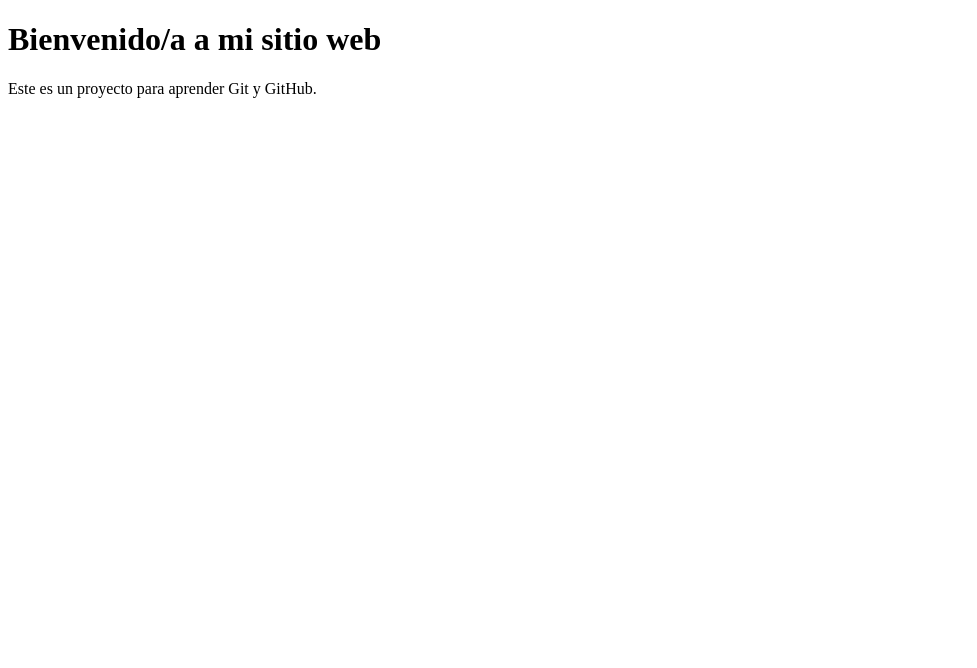
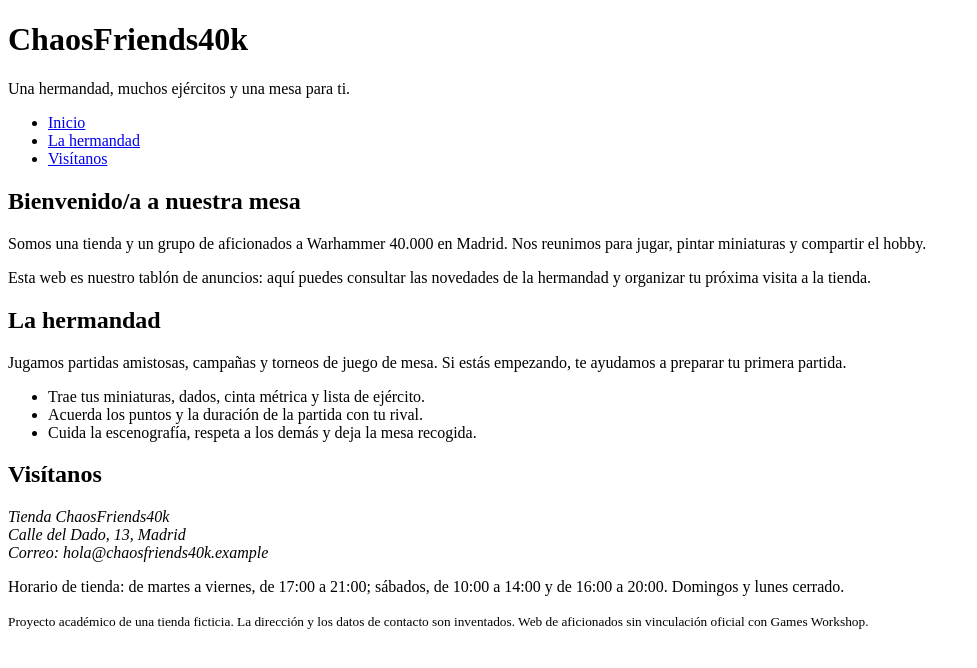
Before and after one commit to Dmillan-dev/ChaosFriends40k, a plain HTML site: page index.html in a window 1280 px wide. Shown: the whole page, without its empty margins (0-977 px from the left). Drawn offline with Linux system fonts and the light colour scheme.

Commit message:
Añadir menú de navegación y presentación de la hermandad

```diff
--- a/index.html
+++ b/index.html
@@ -3,10 +3,55 @@
 <head>
     <meta charset="UTF-8">
     <meta name="viewport" content="width=device-width, initial-scale=1.0">
-    <title>Mi Proyecto Web</title>
+    <title>ChaosFriends40k | Hermandad de Warhammer 40.000</title>
 </head>
 <body>
-    <h1>Bienvenido/a a mi sitio web</h1>
-    <p>Este es un proyecto para aprender Git y GitHub.</p>
+    <header>
+        <h1>ChaosFriends40k</h1>
+        <p>Una hermandad, muchos ejércitos y una mesa para ti.</p>
+        <nav aria-label="Menú principal">
+            <ul>
+                <li><a href="#inicio">Inicio</a></li>
+                <li><a href="#hermandad">La hermandad</a></li>
+                <li><a href="#visitanos">Visítanos</a></li>
+            </ul>
+        </nav>
+    </header>
+
+    <main>
+        <section id="inicio">
+            <h2>Bienvenido/a a nuestra mesa</h2>
+            <p>Somos una tienda y un grupo de aficionados a Warhammer 40.000 en Madrid.
+                Nos reunimos para jugar, pintar miniaturas y compartir el hobby.</p>
+            <p>Esta web es nuestro tablón de anuncios: aquí puedes consultar las novedades
+                de la hermandad y organizar tu próxima visita a la tienda.</p>
+        </section>
+
+        <section id="hermandad">
+            <h2>La hermandad</h2>
+            <p>Jugamos partidas amistosas, campañas y torneos de juego de mesa.
+                Si estás empezando, te ayudamos a preparar tu primera partida.</p>
+            <ul>
+                <li>Trae tus miniaturas, dados, cinta métrica y lista de ejército.</li>
+                <li>Acuerda los puntos y la duración de la partida con tu rival.</li>
+                <li>Cuida la escenografía, respeta a los demás y deja la mesa recogida.</li>
+            </ul>
+        </section>
+
+        <section id="visitanos">
+            <h2>Visítanos</h2>
+            <address>
+                Tienda ChaosFriends40k<br>
+                Calle del Dado, 13, Madrid<br>
+                Correo: hola@chaosfriends40k.example
+            </address>
+            <p>Horario de tienda: de martes a viernes, de 17:00 a 21:00;
+                sábados, de 10:00 a 14:00 y de 16:00 a 20:00.
+                Domingos y lunes cerrado.</p>
+            <p><small>Proyecto académico de una tienda ficticia. La dirección y los datos
+                de contacto son inventados. Web de aficionados sin vinculación oficial
+                con Games Workshop.</small></p>
+        </section>
+    </main>
 </body>
 </html>
```
